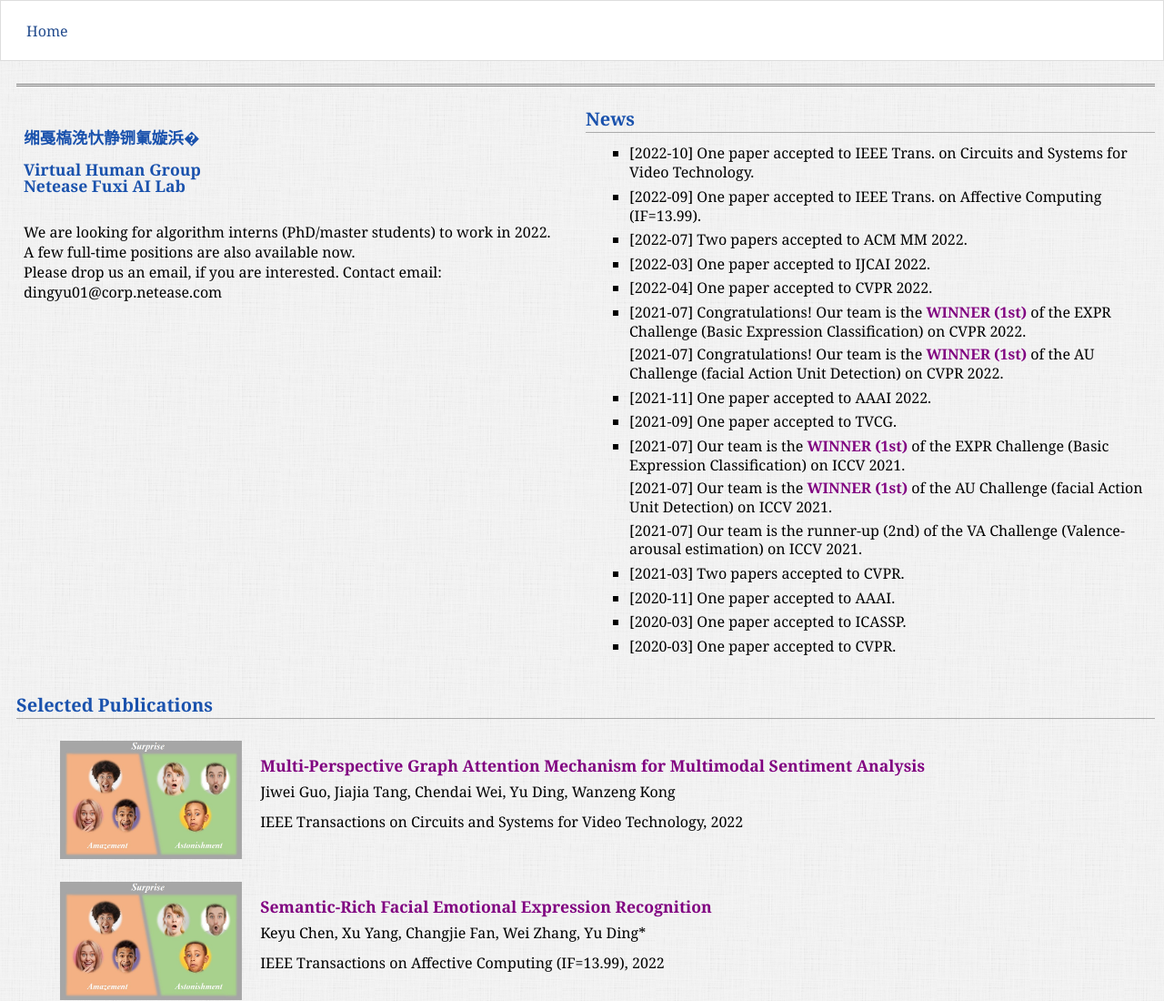
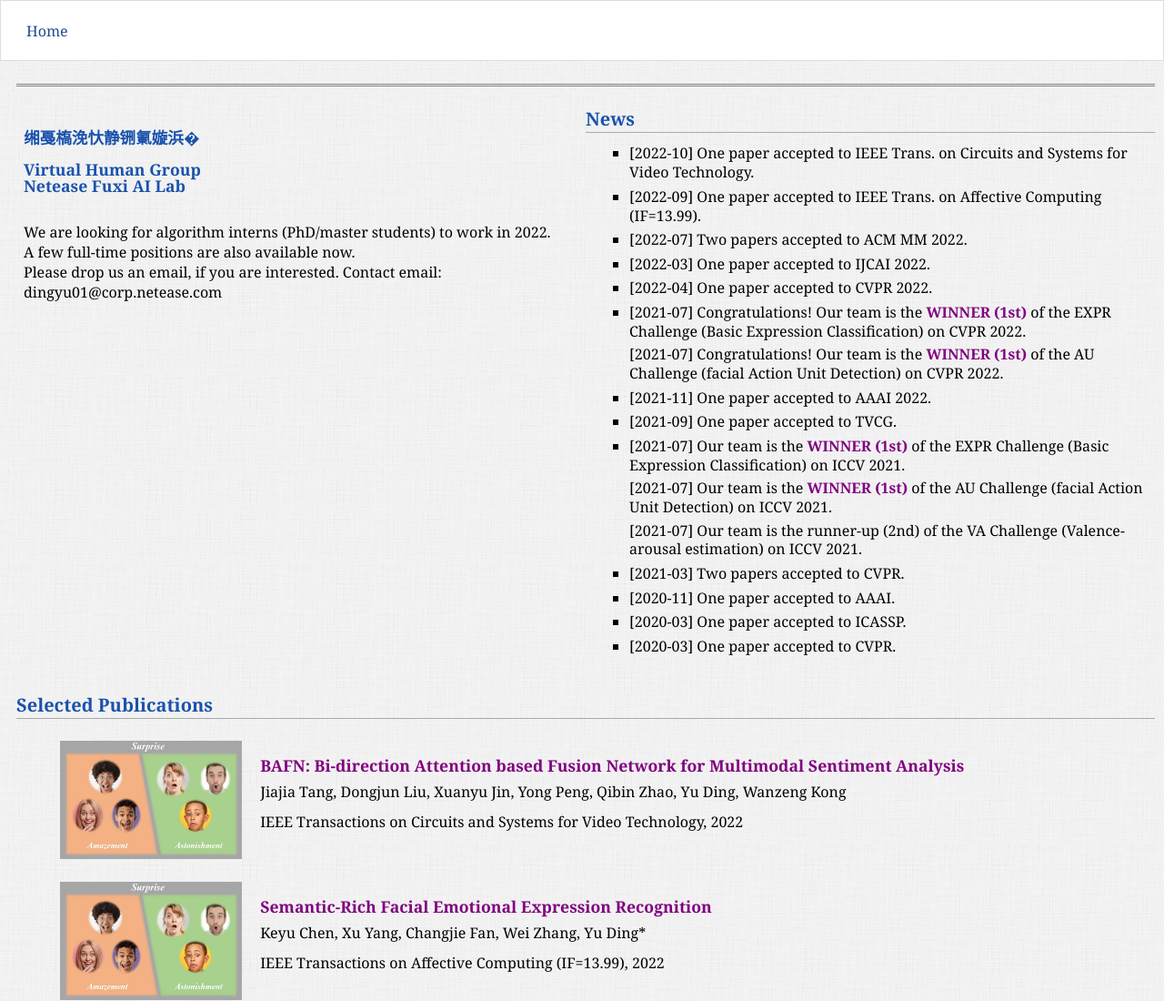
Before and after one commit to FuxiVirtualHuman/FuxiVirtualHuman.github.io, a plain HTML site: page index.html in a window 1280 px wide. Shown: the top 1100 px of the page at 91% size. Drawn offline with Linux system fonts and the light colour scheme.

Commit message:
Update index.html

```diff
--- a/index.html
+++ b/index.html
@@ -82,8 +82,8 @@ Please drop us an email, if you are interested. Contact email: dingyu01@corp.net
 <img src="./img/2022-IEEETAC-135Exp.jpg" alt="" width="200px" height="130px">&nbsp;
 </td>
 <td>
-<h3><font color="Purple">Multi-Perspective Graph Attention Mechanism for Multimodal Sentiment Analysis</font></h3>
-<p>Jiwei Guo, Jiajia Tang, Chendai Wei, Yu Ding, Wanzeng Kong</p>
+<h3><font color="Purple">BAFN: Bi-direction Attention based Fusion Network for Multimodal Sentiment Analysis</font></h3>
+<p>Jiajia Tang, Dongjun Liu, Xuanyu Jin, Yong Peng, Qibin Zhao, Yu Ding, Wanzeng Kong</p>
 <p>IEEE Transactions on Circuits and Systems for Video Technology, 2022 <br> <p>
 </td></tr></tbody></table>
 
```
